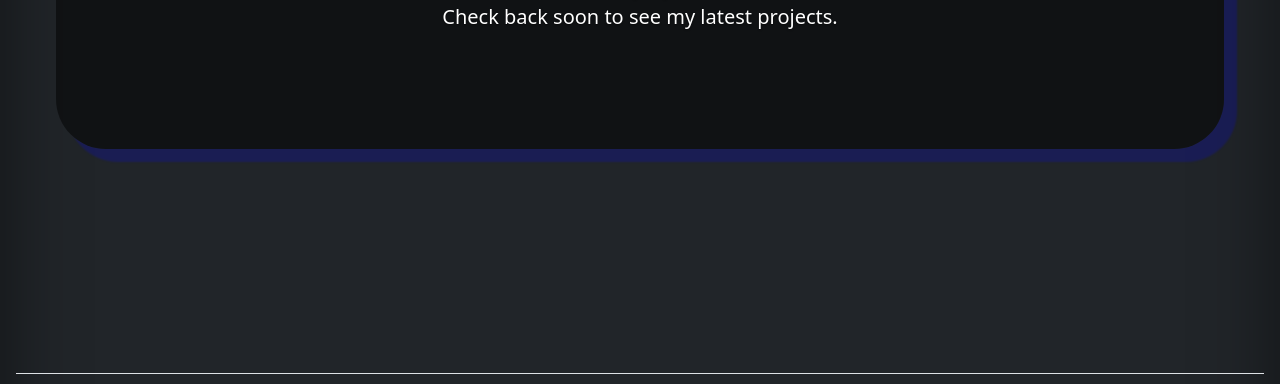
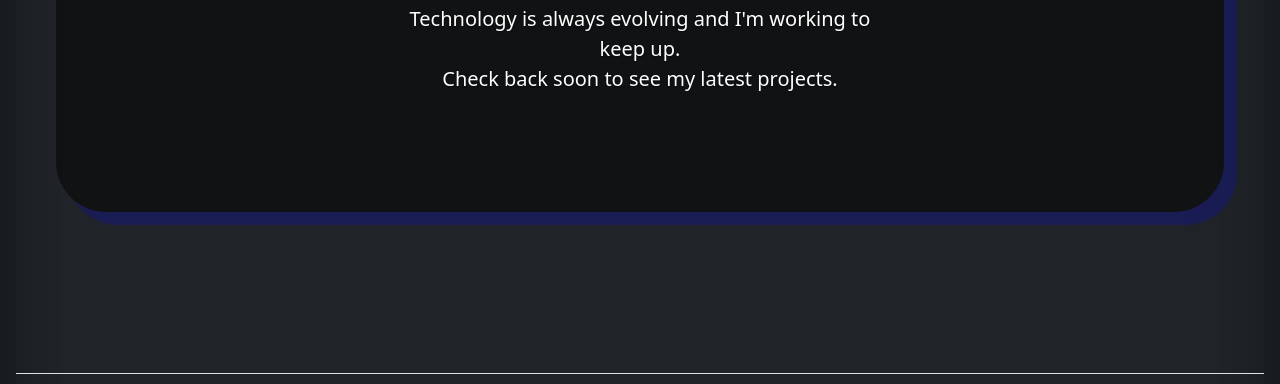
Before and after one commit to JmMcGehee/portfolio_3.0, a plain HTML site: page index.html in a window 1280 px wide. Shown: the part 314-698 px from the top of the page. Drawn offline with nearby package versions, Linux system fonts and the light colour scheme.

Commit message:
changed main margin

```diff
--- a/main.css
+++ b/main.css
@@ -23,7 +23,7 @@ body {
 }
 
 main {
-    margin: -15% 0 auto;
+    margin: -5% 0 auto;
 }
 
 /* .cover-container {
```
